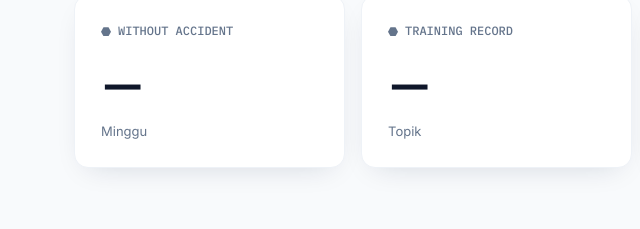
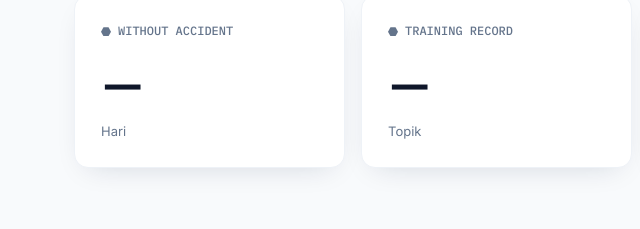
Before and after one commit to deridaachmad-boop/HRD-TMS, a plain HTML site: page k3.html in a window 1280 px wide. Shown: the part 761-990 px from the top of the page, 0-640 px from the left. Drawn offline with Linux system fonts and the light colour scheme; no server answers.

Commit message:
Update k3.html

```diff
--- a/k3.html
+++ b/k3.html
@@ -63,7 +63,7 @@
       <div class="metric plate">
         <div class="m-label"><span class="bolt"></span> WITHOUT ACCIDENT</div>
         <div class="m-num" data-metric="without accident">—</div>
-        <div class="m-sub">Minggu</div>
+        <div class="m-sub">Hari</div>
       </div>
       <div class="metric plate">
         <div class="m-label"><span class="bolt"></span> TRAINING RECORD</div>
```
